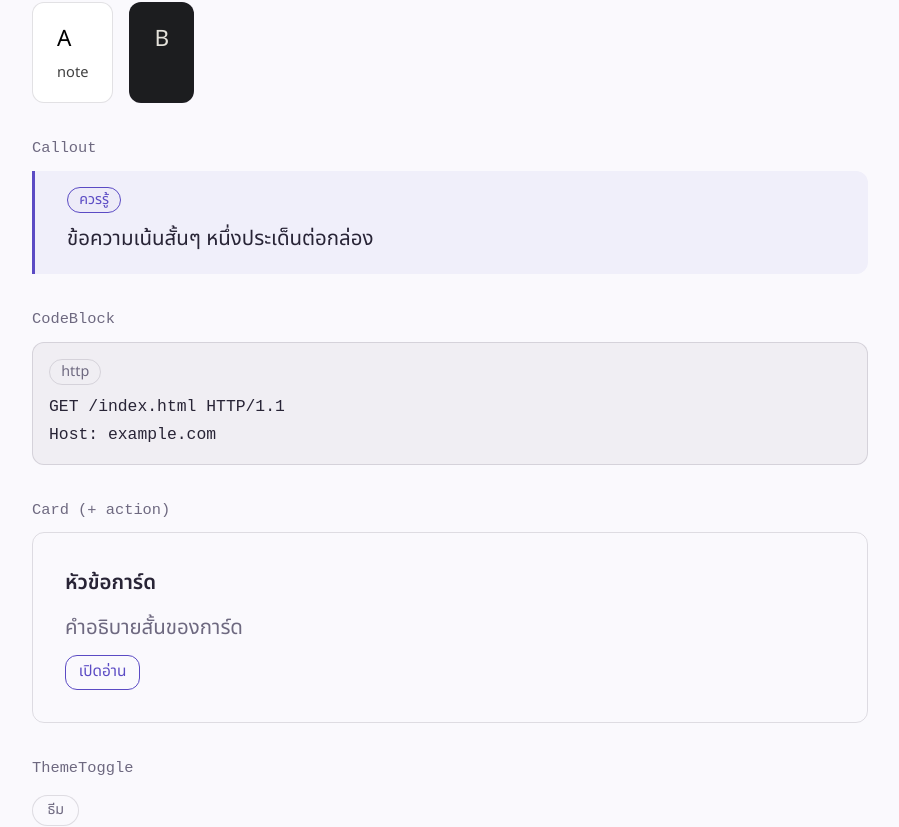
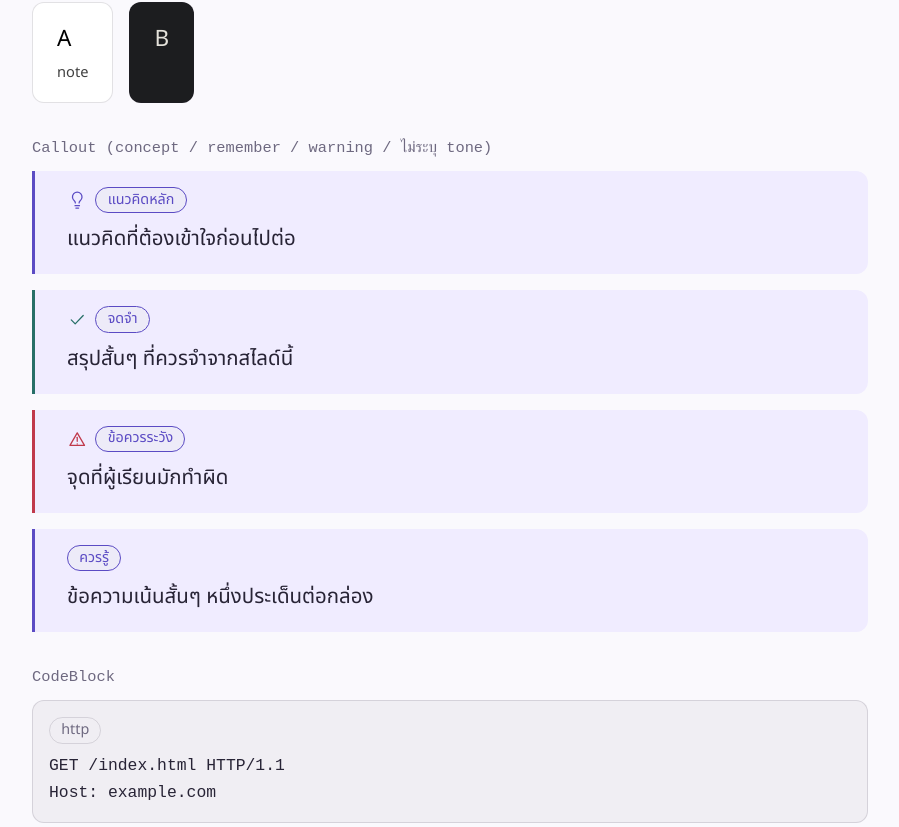
Before and after one commit to ArrayaWongsaita/dn_ai_in, a React (Vite) app: page /dev/components in a window 1280 px wide. Shown: the part 4692-5519 px from the top of the page, without its empty margins (224-1123 px from the left). Built offline with nearby package versions, Linux system fonts and the light colour scheme.

Commit message:
feat: add Callout tones with icons and put Card/Callout on the surface (ticket 04)

```diff
--- a/src/dev/MoleculesSection.tsx
+++ b/src/dev/MoleculesSection.tsx
@@ -1,5 +1,5 @@
 import { useState } from 'react'
-import { Button } from '@/shared/components/atoms'
+import { Button, Stack } from '@/shared/components/atoms'
 import { Callout, Card, ChromeBar, CodeBlock, CountUp, NavDots, StatBlock, SwatchRow, ThemeToggle, TocItem } from '@/shared/components/molecules'
 import { TocList } from '@/shared/components/organisms'
 import { SeenContext } from '@/shared/hooks'
@@ -25,7 +25,14 @@ export function MoleculesSection() {
             { text: 'B', fg: '#e4e2da', bg: '#1c1d1f' },
           ]} />
         </Demo>
-        <Demo name="Callout"><Callout title="ควรรู้">ข้อความเน้นสั้นๆ หนึ่งประเด็นต่อกล่อง</Callout></Demo>
+        <Demo name="Callout (concept / remember / warning / ไม่ระบุ tone)">
+          <Stack>
+            <Callout tone="concept" title="แนวคิดหลัก">แนวคิดที่ต้องเข้าใจก่อนไปต่อ</Callout>
+            <Callout tone="remember" title="จดจำ">สรุปสั้นๆ ที่ควรจำจากสไลด์นี้</Callout>
+            <Callout tone="warning" title="ข้อควรระวัง">จุดที่ผู้เรียนมักทำผิด</Callout>
+            <Callout title="ควรรู้">ข้อความเน้นสั้นๆ หนึ่งประเด็นต่อกล่อง</Callout>
+          </Stack>
+        </Demo>
         <Demo name="CodeBlock">
           <CodeBlock language="http" code={'GET /index.html HTTP/1.1\nHost: example.com'} />
         </Demo>
--- a/src/shared/components/molecules/Callout.module.css
+++ b/src/shared/components/molecules/Callout.module.css
@@ -1 +1,11 @@
-.callout { display: grid; gap: var(--gap-sm); justify-items: start; padding: var(--gap-md) var(--gap-lg); border-left: 3px solid var(--accent); border-radius: 0 var(--radius) var(--radius) 0; background: color-mix(in srgb, var(--accent) 6%, var(--bg)); }
+/* Every tone sits on the same --surface; only the icon + edge colour differ, both ≥3:1 on
+   --surface in both themes (scripts/check-contrast.mjs). Toneless = neutral: accent edge, no icon. */
+.callout { display: grid; gap: var(--gap-sm); justify-items: start; padding: var(--gap-md) var(--gap-lg); border-left: 3px solid var(--accent); border-radius: 0 var(--radius) var(--radius) 0; background: var(--surface); }
+.head { display: flex; align-items: center; gap: var(--gap-sm); }
+.concept { border-left-color: var(--accent); }
+.remember { border-left-color: var(--success); }
+.warning { border-left-color: var(--danger); }
+.icon { display: inline-flex; }
+.concept .icon { color: var(--accent); }
+.remember .icon { color: var(--success); }
+.warning .icon { color: var(--danger); }
--- a/src/shared/components/molecules/Callout.tsx
+++ b/src/shared/components/molecules/Callout.tsx
@@ -1,13 +1,25 @@
 import type { ReactNode } from 'react'
-import { Badge, Text } from '@/shared/components/atoms'
+import { Badge, Icon, Text } from '@/shared/components/atoms'
+import { cx } from '@/shared/lib/cx'
 import s from './Callout.module.css'
 
-interface Props { title: string; children: ReactNode }
+interface Props {
+  title: string
+  children: ReactNode
+  /** Picks the icon + edge colour only — every tone (and no tone) shares the --surface background. */
+  tone?: 'concept' | 'remember' | 'warning'
+}
 
-/** Highlighted note block: a Badge title over body text, marked by a purple edge. */
-export const Callout = ({ title, children }: Props) => (
-  <aside className={s.callout}>
-    <Badge tone="accent">{title}</Badge>
+const ICON = { concept: 'bulb', remember: 'check', warning: 'warning' } as const
+
+/** Highlighted note on the shared --surface. The required `title` text carries the meaning,
+    so a tone never speaks through colour alone (icon + edge: scripts/check-contrast.mjs). */
+export const Callout = ({ title, children, tone }: Props) => (
+  <aside className={cx(s.callout, tone && s[tone])}>
+    <div className={s.head}>
+      {tone && <span className={s.icon}><Icon name={ICON[tone]} decorative /></span>}
+      <Badge tone="accent">{title}</Badge>
+    </div>
     <Text>{children}</Text>
   </aside>
 )
--- a/src/shared/components/molecules/Card.module.css
+++ b/src/shared/components/molecules/Card.module.css
@@ -1,2 +1,3 @@
-.card { display: grid; gap: var(--gap-sm); justify-items: start; padding: var(--gap-lg); border: 1px solid var(--line); border-radius: var(--radius); }
+/* Card sits on the shared --surface like Callout; muted body text on it: scripts/check-contrast.mjs. */
+.card { display: grid; gap: var(--gap-sm); justify-items: start; padding: var(--gap-lg); border: 1px solid var(--line); border-radius: var(--radius-lg); background: var(--surface); box-shadow: var(--shadow-sm); }
 .title { margin: 0; font-size: 1em; font-weight: 600; color: var(--fg); }
```
